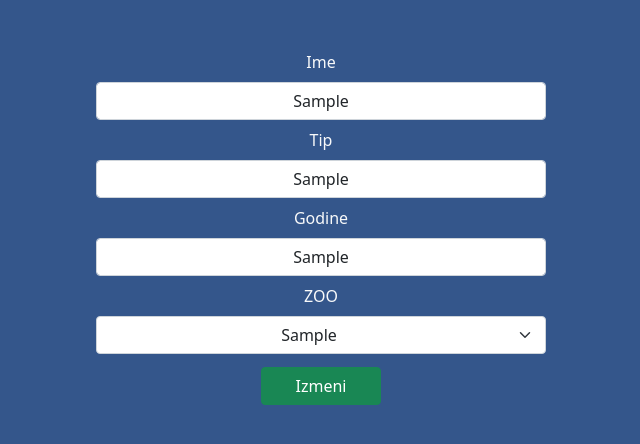
After one commit to danilopetrovic99/iteh-php-domaci, a PHP site: page /izmena.php?id=1 in a window 1280 px wide. The commit adds this page. Shown: the top 444 px of the page, without its empty margins (604-1244 px from the left). Run offline with PHP 8.4, Linux system fonts and the light colour scheme; tables that the repository leaves empty or names only in its code hold one stand-in row (values such as "Sample post").

Commit message:
Izmena životinjaĆ

```diff
--- a/css/style.css
+++ b/css/style.css
@@ -58,3 +58,15 @@ body {
 h4 {
     color: white;
 }
+
+#update-zivotinja {
+    width: 450px;
+    margin-top: 50px;
+    margin-left: 700px;
+}
+
+#update_button_frm {
+    margin-top: 5px;
+    width: 120px;
+
+}
--- a/index.php
+++ b/index.php
@@ -7,7 +7,7 @@
     <meta name="viewport" content="width=device-width, initial-scale=1.0">
     <link href="https://cdn.jsdelivr.net/npm/bootstrap@5.0.2/dist/css/bootstrap.min.css" rel="stylesheet" integrity="sha384-EVSTQN3/azprG1Anm3QDgpJLIm9Nao0Yz1ztcQTwFspd3yD65VohhpuuCOmLASjC" crossorigin="anonymous">
     <link rel="stylesheet" href="css/style.css">
-    <title>Zivotinje ZOO VRT</title>
+    <title>Životinje ZOO VRT</title>
 </head>
 
 <body>
--- /dev/null
+++ b/izmena.php
@@ -0,0 +1,77 @@
+<!DOCTYPE html>
+<html lang="en">
+
+<head>
+    <meta charset="UTF-8">
+    <meta http-equiv="X-UA-Compatible" content="IE=edge">
+    <meta name="viewport" content="width=device-width, initial-scale=1.0">
+    <link href="https://cdn.jsdelivr.net/npm/bootstrap@5.0.2/dist/css/bootstrap.min.css" rel="stylesheet" integrity="sha384-EVSTQN3/azprG1Anm3QDgpJLIm9Nao0Yz1ztcQTwFspd3yD65VohhpuuCOmLASjC" crossorigin="anonymous">
+    <link rel="stylesheet" type="text/css" href="css/style.css">
+    <title>Životinje ZOO VRT</title>
+</head>
+
+<body>
+
+    <?php
+    $hostname = "localhost";
+    $username = "root";
+    $password = "";
+    $baza = "zoovrt";
+    $connection = new mysqli($hostname, $username, $password, $baza) or die("Connect failed: %s\n" . $connection->error);
+
+    $query = "select * from zivotinja where id=" . $_GET['id'];
+
+    $rezultat = $connection->query($query);
+    $zivotinja = mysqli_fetch_assoc($rezultat);
+
+    ?>
+    <div>
+
+        <form method="post" class="text-center" id="update-zivotinja">
+            <div class="mb-2">
+                <label class="form-label text-light">Ime</label>
+                <input type="text" class="form-control text-center" name="ime" value="<?php echo $zivotinja['ime'] ?>">
+            </div>
+            <div class="mb-2">
+                <label class="form-label text-light">Tip</label>
+                <input type="text" class="form-control text-center" name="tip" value="<?php echo $zivotinja['tip'] ?>">
+            </div>
+            <div class="mb-2">
+                <label class="form-label text-light">Godine</label>
+                <input type="text" class="form-control text-center" name="godine" value="<?php echo $zivotinja['godine'] ?>">
+            </div>
+            <div class="mb-2">
+                <label class="form-label text-light">ZOO </label>
+                <select name="zoo" class="form-select text-center">
+                    <?php
+                    $query_zoo = "select * from zoo";
+                    $rezultat_zoo = $connection->query($query_zoo);
+
+                    while ($zoo = mysqli_fetch_assoc($rezultat_zoo)) {
+                    ?>
+                        <option value="<?php echo $zoo['id']; ?>"><?php echo $zoo['naziv']; ?></option>
+                    <?php } ?>
+                </select>
+            </div>
+
+            <button type="submit" class="btn btn-success" name="update-button" id="update_button_frm">Izmeni</button>
+        </form>
+    </div>
+    <?php
+    require 'zivotinja.php';
+
+    if (isset($_POST['update-button'])) {
+        $zivotinja = new Zivotinja();
+        if ($zivotinja->izmeniZivotinju($_GET['id'], $_POST['ime'], $_POST['tip'], $_POST['godine'], $_POST['zoo'])) {
+            $script = "<script>
+            window.location = 'zivotinje.php';</script>";
+            echo $script;
+        } else {
+            echo 'Greška!';
+        }
+    }
+    ?>
+
+</body>
+
+</html>
--- a/js/jquery.js
+++ b/js/jquery.js
@@ -44,7 +44,5 @@ function sortirajZivotinje() {
                 }
             }
         )
-
     })
-
 }
--- a/modal_nova.php
+++ b/modal_nova.php
@@ -37,9 +37,6 @@
                     <button type="submit" class="btn btn-success" name="save-button">Dodaj životinju</button>
                 </form>
             </div>
-            <div class="modal-footer">
-
-            </div>
         </div>
     </div>
 </div>
--- a/zivotinja.php
+++ b/zivotinja.php
@@ -20,4 +20,17 @@ class Zivotinja
 
         return $connection->query($query1);
     }
+
+    public function izmeniZivotinju($id, $ime, $tip, $godine, $zoo_id)
+    {
+        $hostname = "localhost";
+        $username = "root";
+        $password = "";
+        $baza = "zoovrt";
+        $connection = new mysqli($hostname, $username, $password, $baza) or die("Connect failed: %s\n" . $connection->error);
+
+        $query = "update zivotinja set ime='$ime', tip='$tip', godine='$godine', zoo_id='$zoo_id' where id='$id'";
+
+        return $connection->query($query);
+    }
 }
```
Also changed, not shown: zivotinje.php (+3 -4 lines).
